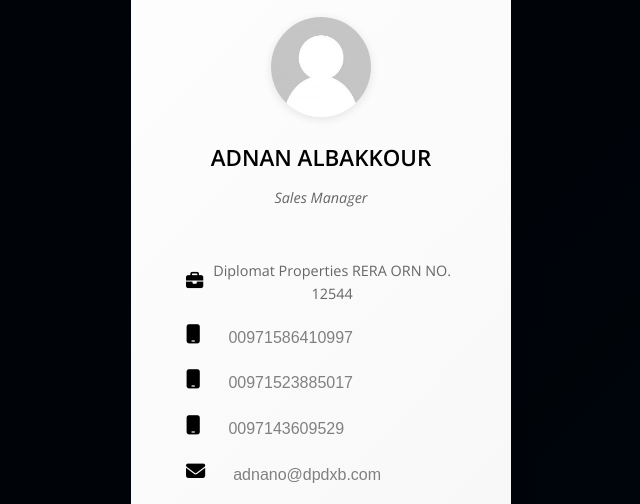
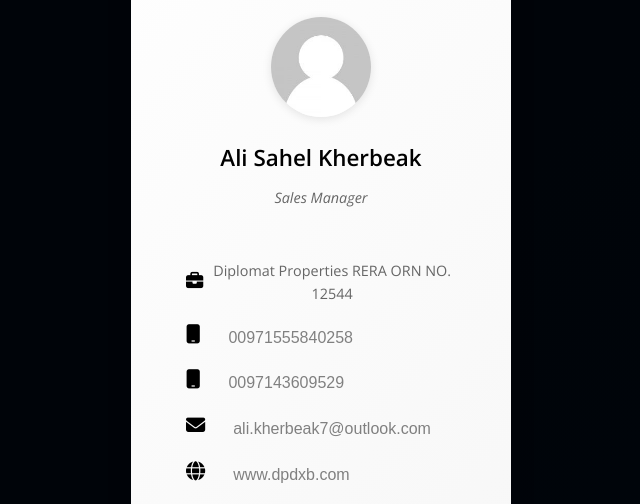
Before and after one commit to Diplomat-Properties/Ali-Sahel-Kherbeak, a plain HTML site: page index.html in a window 1280 px wide. Shown: the part 250-754 px from the top of the page, without its empty margins (319-959 px from the left). Drawn offline with nearby package versions, Linux system fonts and the light colour scheme.

Commit message:
Update index.html

```diff
--- a/index.html
+++ b/index.html
@@ -23,16 +23,15 @@
 
     <div class="agent-section">
       <img src="img/blank.jpg" alt="Agent Photo" class="agent-photo">
-      <h3 class="agent-name">ADNAN ALBAKKOUR</h3>
+      <h3 class="agent-name">Ali Sahel Kherbeak</h3>
       <p class="agent-role">Sales Manager</p>
       <p class="agent-registration"><span class="registration-symbol"><i class="fa-solid fa-briefcase detail-icon"></i></span> Diplomat Properties RERA ORN NO. 12544</p>
     </div>
 
     <div class="card-details">
-      <p><i class="fa-solid fa-mobile detail-icon"></i> <a href="tel:00971586410997">00971586410997</a></p>
-      <p><i class="fa-solid fa-mobile detail-icon"></i> <a href="tel:00971523885017">00971523885017</a></p>
+      <p><i class="fa-solid fa-mobile detail-icon"></i> <a href="tel:00971555840258">00971555840258</a></p>
       <p><i class="fa-solid fa-mobile detail-icon"></i> <a href="tel:0097143609529">0097143609529</a></p>
-      <p><i class="fas fa-envelope detail-icon"></i> <a href="mailto:adnano@dpdxb.com">adnano@dpdxb.com</a></p>
+      <p><i class="fas fa-envelope detail-icon"></i> <a href="mailto:ali.kherbeak7@outlook.com">ali.kherbeak7@outlook.com</a></p>
       <p><i class="fas fa-globe detail-icon"></i> <a href="http://www.dpdxb.com" target="_blank">www.dpdxb.com</a></p>
       <p><i class="fas fa-map-marker-alt detail-icon"></i> <a href="https://www.google.com/maps/search/?api=1&query=PO+Box+No+181702+Office+NO.807+Opal+Tower+Business+Bay%2C+Dubai+UAE" target="_blank">PO Box No 181702 Office NO.807 Opal Tower Business Bay, Dubai UAE</a></p>
     </div>
```
